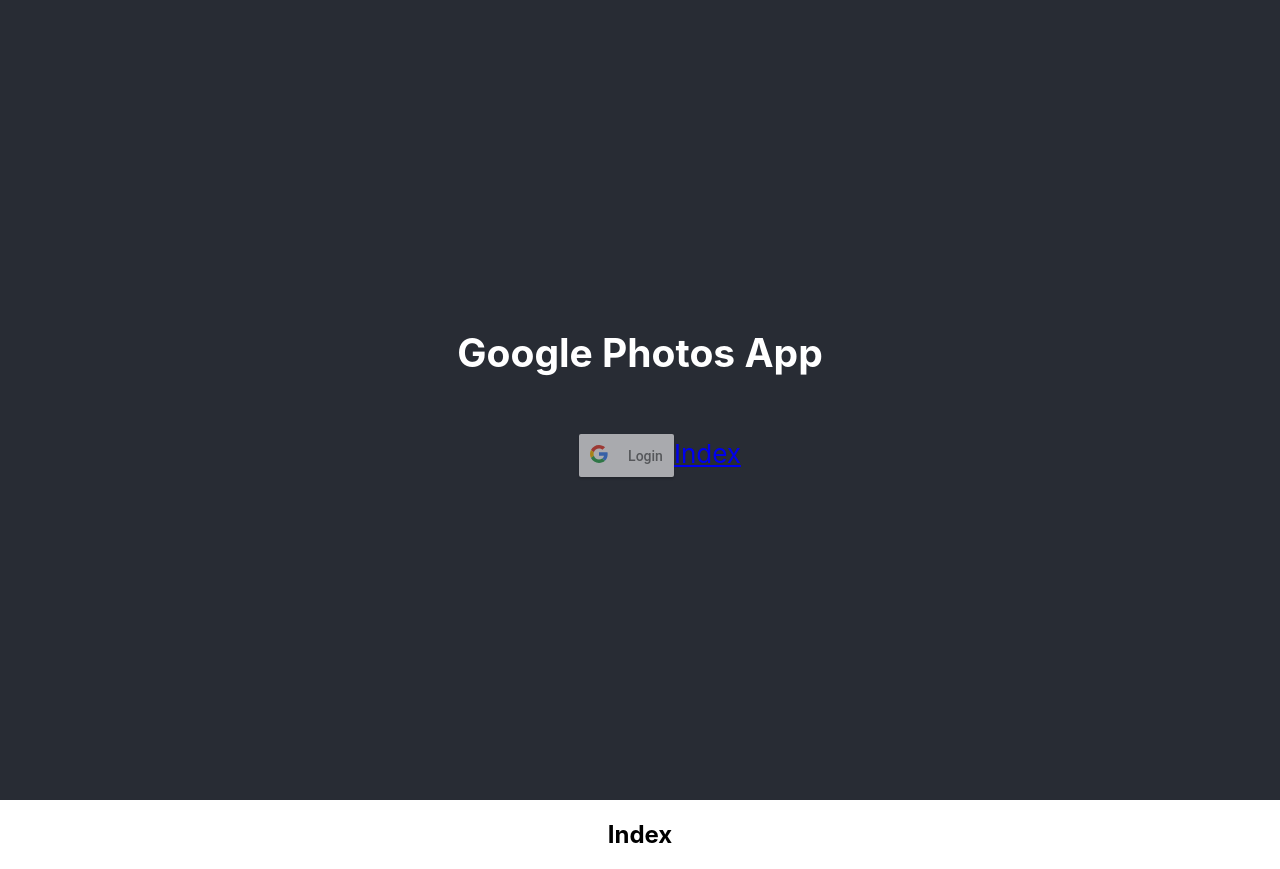
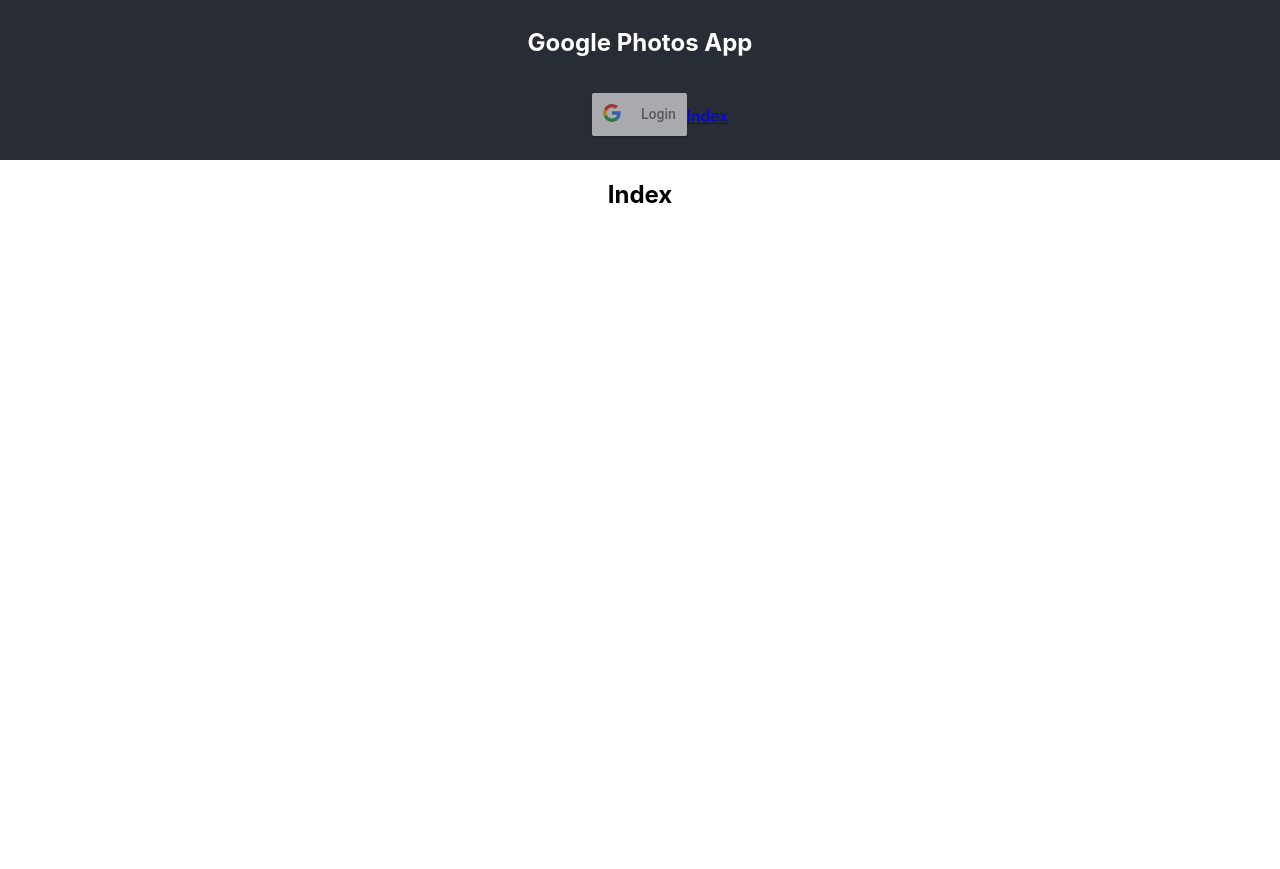
Before and after one commit to lizcramerfox/google-photos-app, a React (Create React App) app: page /index in a window 1280 px wide. After the commit the page ends 800 px from the top, so only its background shows below. Built offline with nearby package versions, Linux system fonts and the light colour scheme; no server answers.

Commit message:
Minimizes formatting of header

```diff
--- a/src/App.css
+++ b/src/App.css
@@ -15,12 +15,11 @@
 
 .App-header {
   background-color: #282c34;
-  min-height: 100vh;
+  min-height: 20vh;
   display: flex;
   flex-direction: column;
   align-items: center;
   justify-content: center;
-  font-size: calc(10px + 2vmin);
   color: white;
 }
 
--- a/src/Components/GoogleAuth.js
+++ b/src/Components/GoogleAuth.js
@@ -53,8 +53,7 @@
             onFailure={this.handleLogoutFailure}
             clearToken={this.props.clearToken}
           ></GoogleLogout>
-          <h5>Access Token:</h5>
-          <p>{this.state.accessToken}</p>
+          <p>TOKEN = {this.state.accessToken}</p>
         </Fragment>
       )
     }
```
